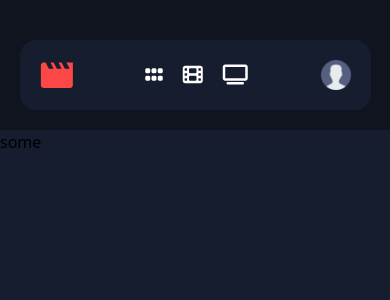
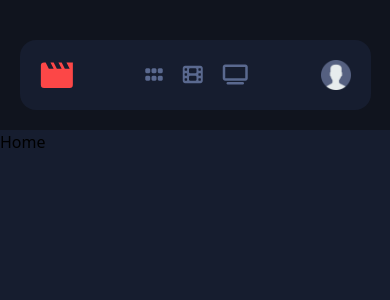
Before and after one commit to mustafa-khaled/Entertainment-App, a React (Vite) app: page /home in a window 390 px wide. Shown: the top 300 px of the page. Built offline with nearby package versions, Linux system fonts and the light colour scheme.

Commit message:
create the routes

```diff
--- a/src/App.jsx
+++ b/src/App.jsx
@@ -1,11 +1,21 @@
-import { BrowserRouter } from "react-router-dom";
+import { BrowserRouter, Route, Routes } from "react-router-dom";
 import AppLayout from "./components/appLayout";
+import Home from "./pages/Home";
+import Movies from "./pages/Movies";
+import Series from "./pages/Series";
 
 function App() {
   return (
     <div>
       <BrowserRouter>
-        <AppLayout />
+        <Routes>
+          <Route element={<AppLayout />}>
+            <Route index element={<Home replace to="home" />} />
+            <Route path="home" element={<Home />} />
+            <Route path="/movies" element={<Movies />} />
+            <Route path="/series" element={<Series />} />
+          </Route>
+        </Routes>
       </BrowserRouter>
     </div>
   );
--- a/src/components/AppLayout.jsx
+++ b/src/components/AppLayout.jsx
@@ -9,9 +9,8 @@ function AppLayout() {
         <div>
           <Sidebar />
         </div>
-        <main className="bg-colorSemiDarkBlue min-h-[1000vh] w-full">
-          {/* <Outlet /> */}
-          <h1>some</h1>
+        <main className="min-h-[1000vh] w-full bg-colorSemiDarkBlue">
+          <Outlet />
         </main>
       </Container>
     </div>
--- a/src/components/sidebar/SidebarLinks.jsx
+++ b/src/components/sidebar/SidebarLinks.jsx
@@ -1,17 +1,17 @@
-import { Link } from "react-router-dom";
+import { NavLink } from "react-router-dom";
 import { sidebarLinksData } from "../../data/data";
 
 function SidebarLinks() {
   return (
-    <div className="flex flex-row items-center gap-[20px] md:mb-auto md:flex-col md:gap-[40px]">
+    <div className="sidebar-links flex flex-row items-center gap-[20px] md:mb-auto md:flex-col md:gap-[40px]">
       {sidebarLinksData?.map((link) => {
         return (
-          <Link key={link.id} to={link.linkHref}>
+          <NavLink key={link.id} to={link.linkHref}>
             <i
-              className={`${link.icon} text-xl text-colorWhite hover:text-colorRed`}
+              className={`${link.icon} text-xl text-colorGreyishBlue hover:text-colorRed`}
               alt=""
             ></i>
-          </Link>
+          </NavLink>
         );
       })}
     </div>
--- a/src/index.css
+++ b/src/index.css
@@ -26,3 +26,8 @@
   border-radius: 20px;
   background-color: var(--color-red);
 }
+
+/* Add Some Styles For The Active Link */
+.sidebar-links a.active i {
+  color: var(--color-white);
+}
--- /dev/null
+++ b/src/pages/Home.jsx
@@ -0,0 +1,5 @@
+function Home() {
+  return <div>Home</div>;
+}
+
+export default Home;
--- /dev/null
+++ b/src/pages/Movies.jsx
@@ -0,0 +1,5 @@
+function Movies() {
+  return <div>Movies</div>;
+}
+
+export default Movies;
--- /dev/null
+++ b/src/pages/Series.jsx
@@ -0,0 +1,5 @@
+function Series() {
+  return <div>Series</div>;
+}
+
+export default Series;
```
